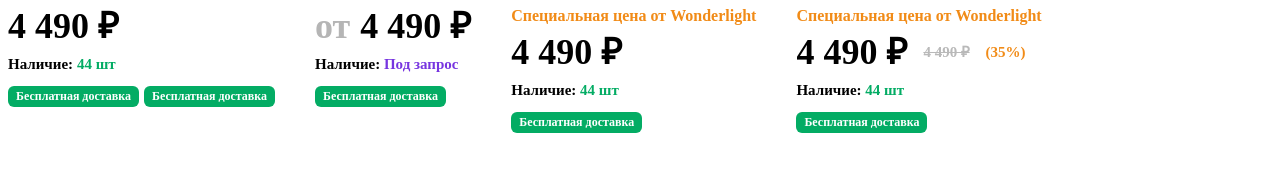
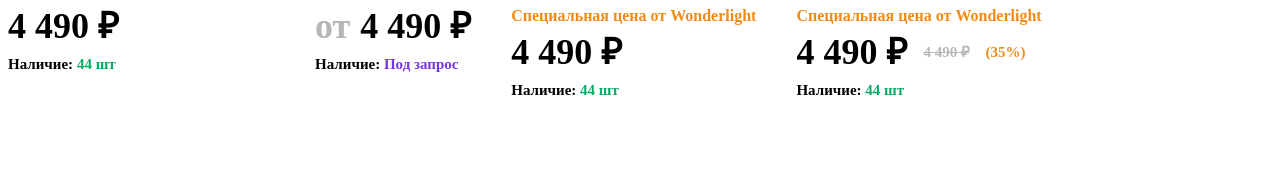
Before and after one commit to djembuka/tp-wonderlight, a plain HTML site: page blocks/price-block/index.html in a window 1280 px wide. Drawn offline with Linux system fonts and the light colour scheme.

Commit message:
Price block fixes

```diff
--- a/blocks/price-block/style.css
+++ b/blocks/price-block/style.css
@@ -4,10 +4,7 @@
   flex-direction: column;
   align-items: flex-start;
   gap: 10px;
-  /* border-radius: 8px;
-  border: 1px solid #f1f1f1;
-  background: #fff;
-  font-family: Manrope, Arial, Helvetica, sans-serif; */
+  margin-bottom: 35px;
 }
 .twpx-price-block__title {
   color: #f18b17;
@@ -79,8 +76,6 @@
   align-items: center;
   gap: 10px;
   border-radius: 6px;
-  background: #03ac64;
-
   color: #fff;
   font-family: Manrope;
   font-size: 12px;
```
